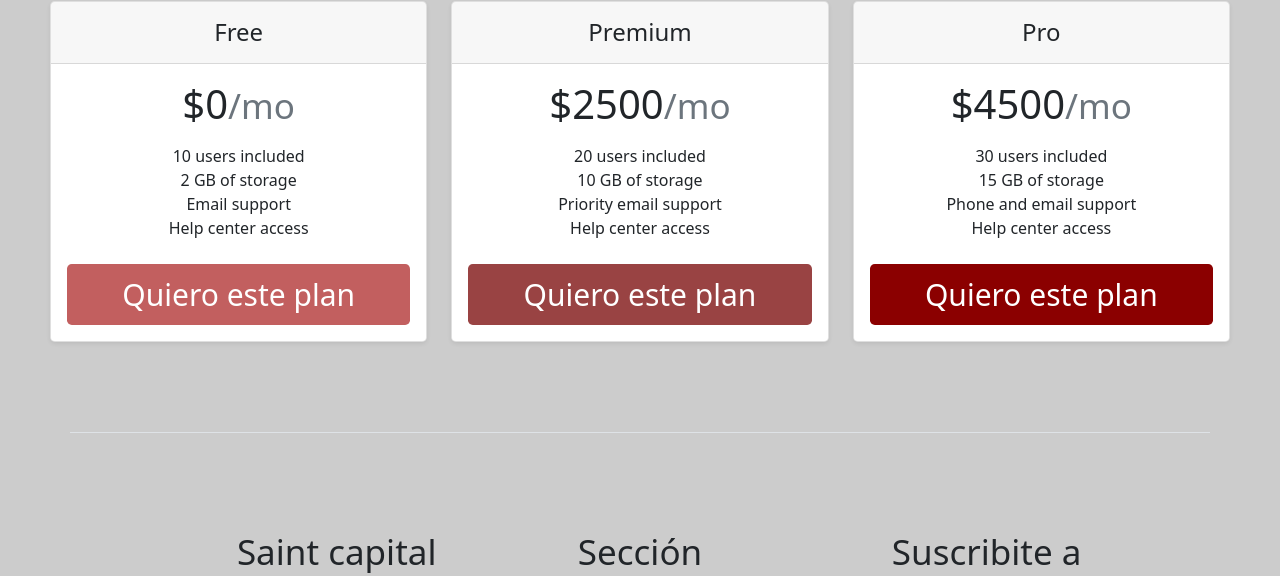
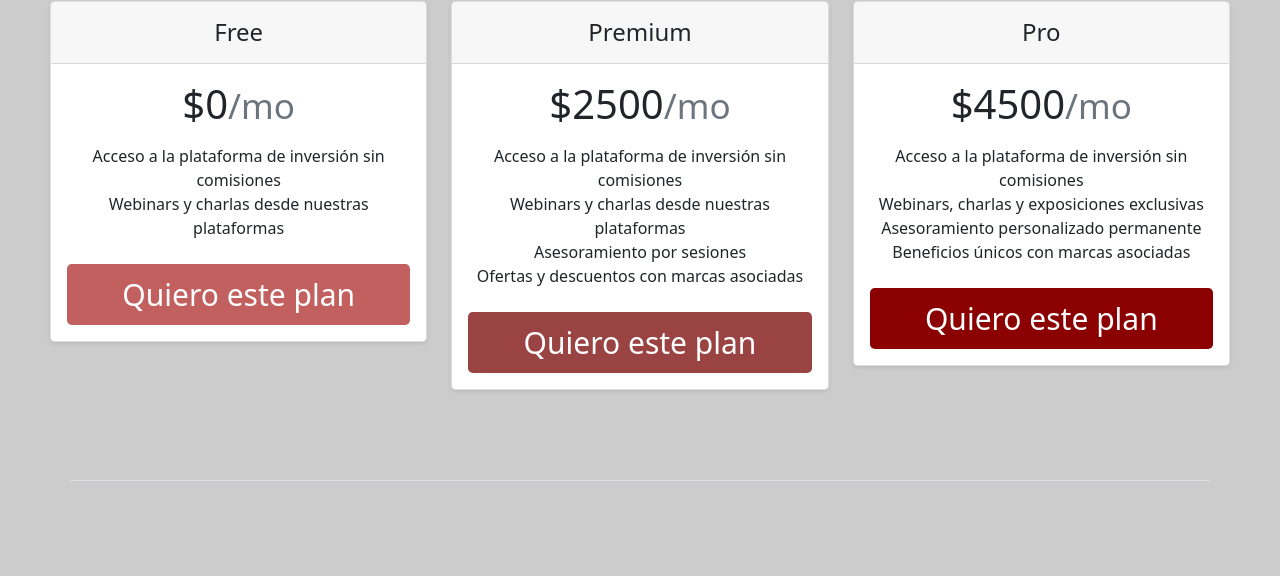
Before and after one commit to fernandezsanti/ProyectoDesarrolloWeb, a website: page servicios.html in a window 1280 px wide. Shown: the part 2663-3239 px from the top of the page. Drawn offline with nearby package versions, Linux system fonts and the light colour scheme.

Commit message:
mas contenido

```diff
--- a/servicios.html
+++ b/servicios.html
@@ -141,10 +141,8 @@ rel="stylesheet" integrity="sha384-KyZXEAg3QhqLMpG8r+8fhAXLRk2vvoC2f3B09zVXn8CA5
             <div class="card-body">
                 <h2 class="card-title pricing-card-title">$0<small class="text-muted fw-dark">/mo</small></h2>
                 <ul class="list-unstyled mt-3 mb-4">
-                <li>10 users included</li>
-                <li>2 GB of storage</li>
-                <li>Email support</li>
-                <li>Help center access</li>
+                <li>Acceso a la plataforma de inversión sin comisiones</li>
+                <li>Webinars y charlas desde nuestras plataformas</li>
                 </ul>
                 <button type="button" class="w-100 btn btn-lg btn-outline-primary botonGratis">Quiero este plan</button>
             </div>
@@ -158,10 +156,10 @@ rel="stylesheet" integrity="sha384-KyZXEAg3QhqLMpG8r+8fhAXLRk2vvoC2f3B09zVXn8CA5
             <div class="card-body">
                 <h2 class="card-title pricing-card-title">$2500<small class="text-muted fw-dark">/mo</small></h2>
                 <ul class="list-unstyled mt-3 mb-4">
-                <li>20 users included</li>
-                <li>10 GB of storage</li>
-                <li>Priority email support</li>
-                <li>Help center access</li>
+                <li>Acceso a la plataforma de inversión sin comisiones</li>
+                <li>Webinars y charlas desde nuestras plataformas</li>
+                <li>Asesoramiento por sesiones</li>
+                <li>Ofertas y descuentos con marcas asociadas</li>
                 </ul>
                 <button type="button" class="w-100 btn btn-lg btn-primary botonPremium">Quiero este plan</button>
             </div>
@@ -175,10 +173,10 @@ rel="stylesheet" integrity="sha384-KyZXEAg3QhqLMpG8r+8fhAXLRk2vvoC2f3B09zVXn8CA5
             <div class="card-body">
                 <h2 class="card-title pricing-card-title">$4500<small class="text-muted fw-dark">/mo</small></h2>
                 <ul class="list-unstyled mt-3 mb-4">
-                <li>30 users included</li>
-                <li>15 GB of storage</li>
-                <li>Phone and email support</li>
-                <li>Help center access</li>
+                <li>Acceso a la plataforma de inversión sin comisiones</li>
+                <li>Webinars, charlas y exposiciones exclusivas</li>
+                <li>Asesoramiento personalizado permanente</li>
+                <li>Beneficios únicos con marcas asociadas</li>
                 </ul>
                 <button type="button" class="w-100 btn btn-lg btn-primary botonPro">Quiero este plan</button>
             </div>
```
